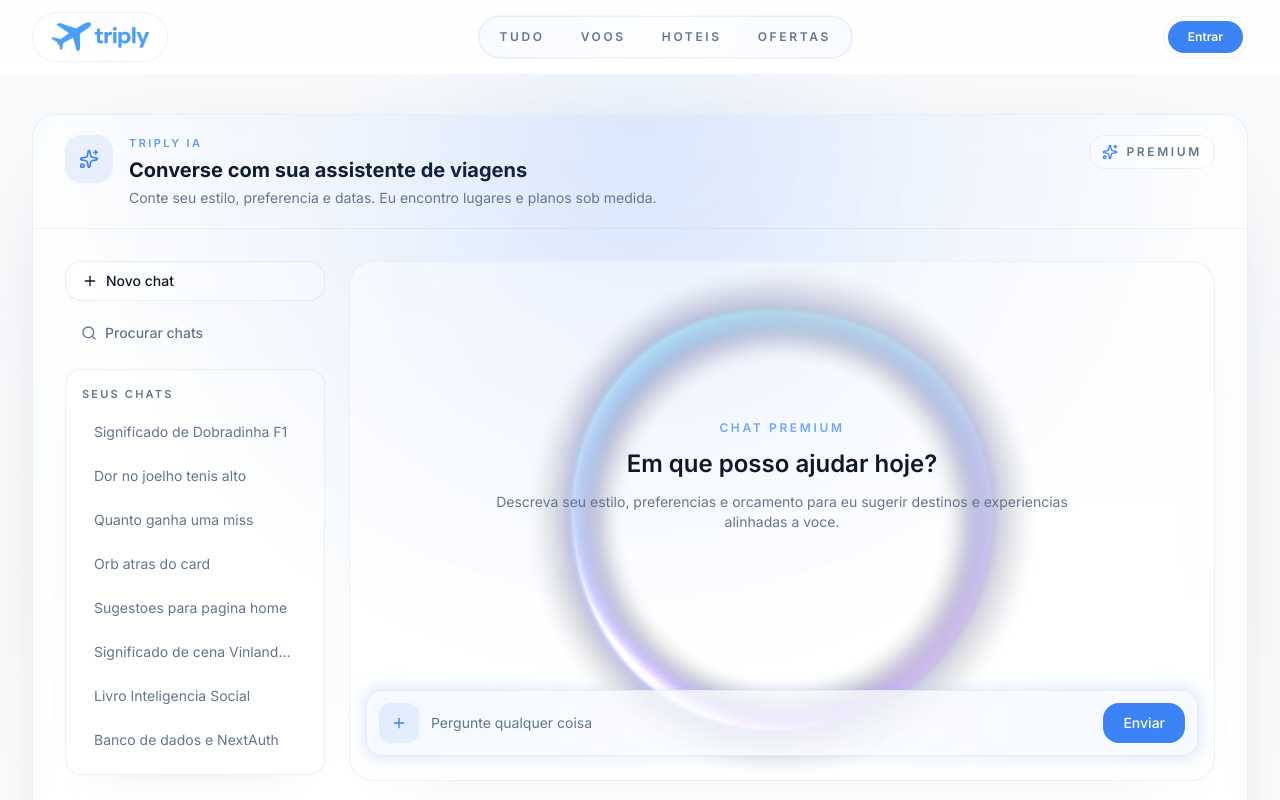
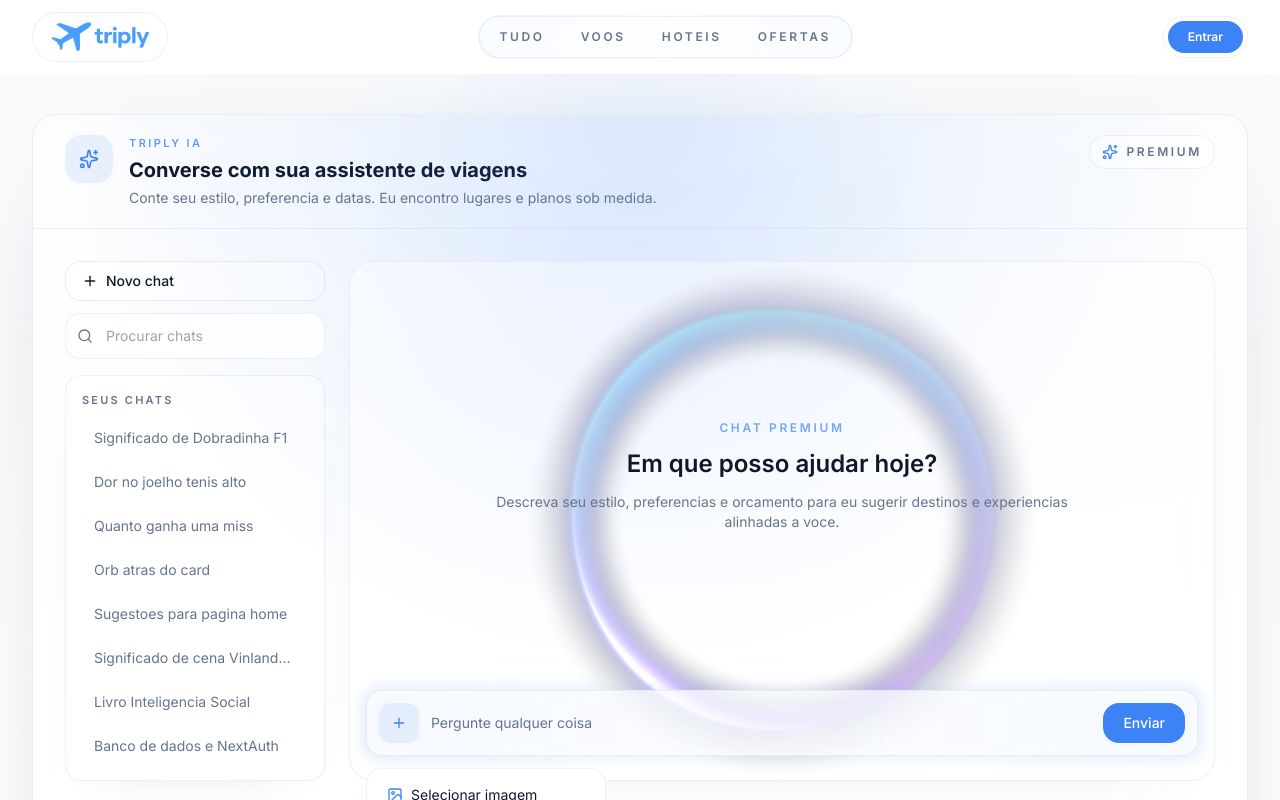
Before and after one commit to JefiiRamos/Triply, a Next.js app: page /premium in a window 1280 px wide. Both pictures are taken after a click on the button 399 px from the left and 722 px from the top of the page. Shown: the top 800 px of the page. Built offline with nearby package versions, Linux system fonts and the light colour scheme.

Commit message:
adjustments on premium page

```diff
--- a/app/premium/page.tsx
+++ b/app/premium/page.tsx
@@ -1,7 +1,16 @@
 "use client"
 
+import { useMemo, useRef, useState } from "react"
 import { motion } from "framer-motion"
-import { MessageCircle, Plus, Search, Sparkles } from "lucide-react"
+import {
+  FileText,
+  Image as ImageIcon,
+  MessageCircle,
+  Mic,
+  Plus,
+  Search,
+  Sparkles,
+} from "lucide-react"
 import Navbar from "@/components/Navbar"
 import Footer from "@/components/Footer"
 import SectionCard from "@/components/ui/section-card"
@@ -26,6 +35,19 @@ const suggestions = [
 ]
 
 export default function PremiumPage() {
+  const [searchTerm, setSearchTerm] = useState("")
+  const [selectedChat, setSelectedChat] = useState<string | null>(null)
+  const [isAttachOpen, setIsAttachOpen] = useState(false)
+  const imageInputRef = useRef<HTMLInputElement | null>(null)
+  const fileInputRef = useRef<HTMLInputElement | null>(null)
+  const audioInputRef = useRef<HTMLInputElement | null>(null)
+
+  const filteredChats = useMemo(() => {
+    const term = searchTerm.trim().toLowerCase()
+    if (!term) return recentChats
+    return recentChats.filter((chat) => chat.toLowerCase().includes(term))
+  }, [searchTerm])
+
   return (
     <div className="flex min-h-screen flex-col bg-white">
       <Navbar />
@@ -55,25 +77,34 @@ export default function PremiumPage() {
                 }
               >
                 <div className="grid gap-6 lg:grid-cols-[260px_1fr]">
-                  <aside className="space-y-4">
+                  <motion.aside
+                    initial={{ opacity: 0, x: -12 }}
+                    animate={{ opacity: 1, x: 0 }}
+                    transition={{ duration: 0.35, ease: "easeOut" }}
+                    className="space-y-4"
+                  >
                     <div className="space-y-3">
                       <Button
                         type="button"
                         variant="outline"
                         className="w-full justify-start rounded-2xl border-border/70 bg-white/80 shadow-[0_16px_40px_-34px_rgba(15,23,42,0.25)]"
+                        onClick={() => setSelectedChat(null)}
                       >
                         <Plus className="h-4 w-4" />
                         Novo chat
                       </Button>
 
-                      <Button
-                        type="button"
-                        variant="ghost"
-                        className="w-full justify-start rounded-2xl text-muted-foreground hover:bg-white/70"
-                      >
-                        <Search className="h-4 w-4" />
-                        Procurar chats
-                      </Button>
+                      <div className="relative">
+                        <div className="pointer-events-none absolute left-3 top-1/2 -translate-y-1/2 text-muted-foreground">
+                          <Search className="h-4 w-4" />
+                        </div>
+                        <input
+                          value={searchTerm}
+                          onChange={(event) => setSearchTerm(event.target.value)}
+                          placeholder="Procurar chats"
+                          className="w-full rounded-2xl border border-border/60 bg-white/80 py-3 pl-10 pr-3 text-sm text-foreground shadow-[0_16px_40px_-34px_rgba(15,23,42,0.2)] outline-none transition focus:border-primary/50"
+                        />
+                      </div>
                     </div>
 
                     <div className="rounded-2xl border border-border/60 bg-white/70 p-4 shadow-[0_18px_50px_-44px_rgba(15,23,42,0.25)]">
@@ -82,19 +113,32 @@ export default function PremiumPage() {
                       </p>
 
                       <div className="space-y-2">
-                        {recentChats.map((chat) => (
-                          <button
+                        {filteredChats.map((chat) => (
+                          <motion.button
                             key={chat}
-                            className="w-full rounded-xl px-3 py-2 text-left text-sm text-muted-foreground transition hover:bg-white"
+                            onClick={() => setSelectedChat(chat)}
+                            initial={{ opacity: 0, y: 6 }}
+                            animate={{ opacity: 1, y: 0 }}
+                            transition={{ duration: 0.25, ease: "easeOut" }}
+                            className={`w-full rounded-xl px-3 py-2 text-left text-sm transition hover:bg-white ${
+                              selectedChat === chat
+                                ? "bg-white text-foreground"
+                                : "text-muted-foreground"
+                            }`}
                           >
                             {chat}
-                          </button>
+                          </motion.button>
                         ))}
                       </div>
                     </div>
-                  </aside>
+                  </motion.aside>
 
-                  <div className="flex flex-col gap-6">
+                  <motion.div
+                    initial={{ opacity: 0, y: 12 }}
+                    animate={{ opacity: 1, y: 0 }}
+                    transition={{ duration: 0.35, ease: "easeOut", delay: 0.05 }}
+                    className="flex flex-col gap-6"
+                  >
                     {/* <div className="chat-header rounded-3xl border border-border/60 bg-white/70 p-6 shadow-[0_22px_70px_-50px_rgba(15,23,42,0.3)]">
                       <div className="flex items-start gap-4">
                         <div className="flex h-12 w-12 items-center justify-center rounded-2xl bg-primary/10">
@@ -116,7 +160,12 @@ export default function PremiumPage() {
                       </div>
                     </div> */}
 
-                    <div className="chat-history relative min-h-[520px] rounded-3xl border border-border/60 bg-white/40 px-4 py-6 shadow-[0_22px_70px_-50px_rgba(15,23,42,0.12)]">
+                    <motion.div
+                      initial={{ opacity: 0, y: 10 }}
+                      animate={{ opacity: 1, y: 0 }}
+                      transition={{ duration: 0.35, ease: "easeOut" }}
+                      className="chat-history relative min-h-[520px] rounded-3xl border border-border/60 bg-white/40 px-4 py-6 shadow-[0_22px_70px_-50px_rgba(15,23,42,0.12)]"
+                    >
                       <div className="pointer-events-none absolute inset-0 flex items-center justify-center">
                         <OrbLayer className="opacity-50" size={520} />
                       </div>
@@ -143,7 +192,12 @@ export default function PremiumPage() {
                           <div className="pointer-events-none absolute -inset-0.5 rounded-2xl bg-gradient-to-r from-primary/20 via-primary/10 to-primary/20 opacity-0 blur transition-opacity duration-300 group-focus-within:opacity-100" />
 
                           <div className="relative flex items-center gap-3 rounded-2xl border border-border/70 bg-white/75 p-3 shadow-[0_16px_50px_-40px_rgba(15,23,42,0.25)]">
-                            <button className="flex h-10 w-10 items-center justify-center rounded-xl bg-primary/10 text-primary">
+                            <button
+                              type="button"
+                              onClick={() => setIsAttachOpen((open) => !open)}
+                              className="flex h-10 w-10 items-center justify-center rounded-xl bg-primary/10 text-primary"
+                              aria-label="Adicionar anexos"
+                            >
                               <Plus className="h-4 w-4" />
                             </button>
 
@@ -159,27 +213,87 @@ export default function PremiumPage() {
                               Enviar
                             </Button>
                           </div>
+
+                          {isAttachOpen ? (
+                            <motion.div
+                              initial={{ opacity: 0, y: 8, scale: 0.98 }}
+                              animate={{ opacity: 1, y: 0, scale: 1 }}
+                              transition={{ duration: 0.2, ease: "easeOut" }}
+                              className="absolute left-0 top-full z-20 mt-3 w-[240px] rounded-2xl border border-border/60 bg-white/95 p-2 shadow-[0_20px_60px_-35px_rgba(15,23,42,0.25)]"
+                            >
+                              <button
+                                type="button"
+                                onClick={() => imageInputRef.current?.click()}
+                                className="flex w-full items-center gap-2 rounded-xl px-3 py-2 text-sm text-foreground transition hover:bg-muted/50"
+                              >
+                                <ImageIcon className="h-4 w-4 text-primary" />
+                                Selecionar imagem
+                              </button>
+                              <button
+                                type="button"
+                                onClick={() => fileInputRef.current?.click()}
+                                className="flex w-full items-center gap-2 rounded-xl px-3 py-2 text-sm text-foreground transition hover:bg-muted/50"
+                              >
+                                <FileText className="h-4 w-4 text-primary" />
+                                Selecionar arquivo
+                              </button>
+                              <button
+                                type="button"
+                                onClick={() => audioInputRef.current?.click()}
+                                className="flex w-full items-center gap-2 rounded-xl px-3 py-2 text-sm text-foreground transition hover:bg-muted/50"
+                              >
+                                <Mic className="h-4 w-4 text-primary" />
+                                Selecionar audio
+                              </button>
+                            </motion.div>
+                          ) : null}
+
+                          <input
+                            ref={imageInputRef}
+                            type="file"
+                            accept="image/*"
+                            className="hidden"
+                          />
+                          <input
+                            ref={fileInputRef}
+                            type="file"
+                            className="hidden"
+                          />
+                          <input
+                            ref={audioInputRef}
+                            type="file"
+                            accept="audio/*"
+                            className="hidden"
+                          />
                         </div>
                       </div>
-                    </div>
+                    </motion.div>
 
-                    <div className="chat-suggestions pt-2">
+                    <motion.div
+                      initial={{ opacity: 0, y: 10 }}
+                      animate={{ opacity: 1, y: 0 }}
+                      transition={{ duration: 0.35, ease: "easeOut", delay: 0.1 }}
+                      className="chat-suggestions pt-2"
+                    >
                       <p className="mb-3 text-[11px] font-semibold uppercase tracking-[0.2em] text-muted-foreground">
                         Sugestoes rapidas
                       </p>
 
                       <div className="grid gap-3 md:grid-cols-3">
                         {suggestions.map((item) => (
-                          <button
+                          <motion.button
                             key={item}
+                            initial={{ opacity: 0, y: 8 }}
+                            animate={{ opacity: 1, y: 0 }}
+                            transition={{ duration: 0.25, ease: "easeOut" }}
                             className="rounded-2xl border border-border/60 bg-white/70 px-4 py-4 text-left text-sm text-muted-foreground shadow-[0_16px_50px_-40px_rgba(15,23,42,0.2)] transition hover:bg-white"
                           >
                             {item}
-                          </button>
+                          </motion.button>
                         ))}
                       </div>
-                    </div>
-                  </div>
+                    </motion.div>
+                  </motion.div>
                 </div>
               </SectionCard>
             </motion.div>
```
